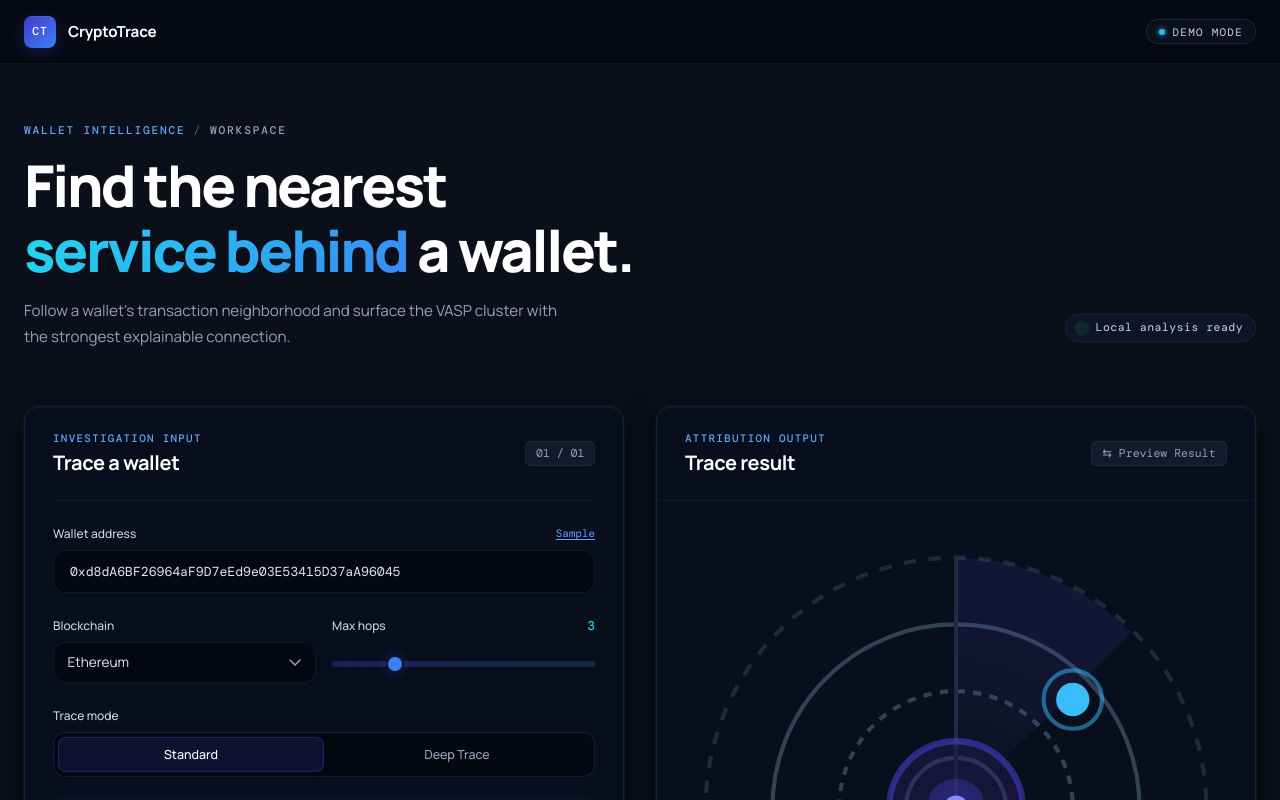
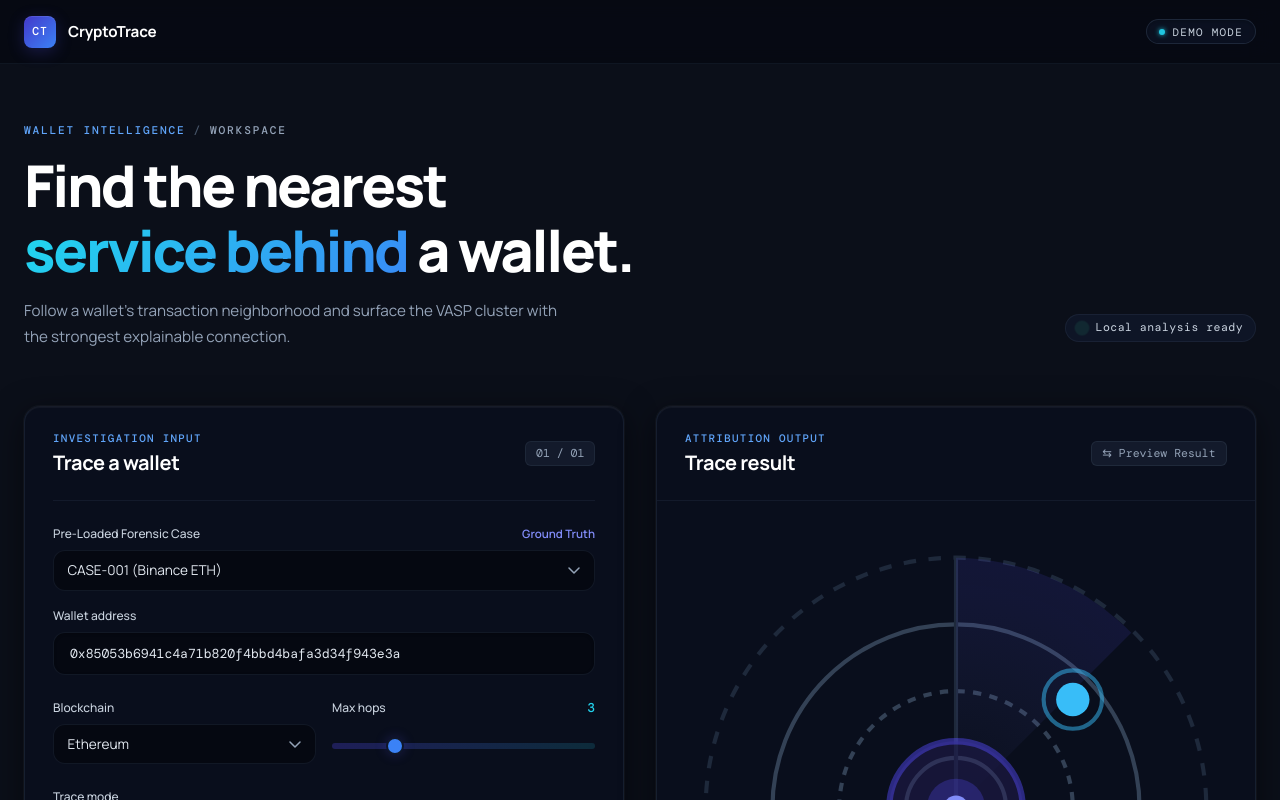
Before and after one commit to shreeyadav06/CryptoTrace, a React (Vite) app in the folder frontend/: page / in a window 1280 px wide. Both pictures are taken after a click on the button "Start Investigation →". Shown: the top 800 px of the page. Built offline with nearby package versions, Linux system fonts and the light colour scheme.

Commit message:
feat(UI): add Tron TRC-20 selection and pre-loaded forensic cases dropdown

```diff
--- a/frontend/src/components/WalletInput.jsx
+++ b/frontend/src/components/WalletInput.jsx
@@ -1,19 +1,51 @@
 import { useState } from 'react'
 
-const CHAINS = ['Ethereum', 'Bitcoin', 'Polygon', 'Arbitrum']
+const CHAINS = ['Ethereum', 'Tron (TRC-20)', 'Bitcoin', 'Polygon', 'Arbitrum']
 
-const SAMPLE_ADDRESS = '0x742d35Cc6634C0532925a3b844Bc454e4438f44e'
+const PRESET_CASES = [
+  {
+    id: 'CASE-001',
+    label: 'CASE-001 (Binance ETH)',
+    address: '0x85053b6941c4a71b820f4bbd4bafa3d34f943e3a',
+    chain: 'Ethereum',
+  },
+  {
+    id: 'CASE-002',
+    label: 'CASE-002 (OFAC Lazarus)',
+    address: '0xc3bfbab68c680a962fb9c3193b6fd2736b7db275',
+    chain: 'Ethereum',
+  },
+  {
+    id: 'CASE-003',
+    label: 'CASE-003 (Unassigned)',
+    address: '0xf27eced4cde3b613ddbe5ea119969efe60151b20',
+    chain: 'Ethereum',
+  },
+  {
+    id: 'CASE-TRON-001',
+    label: 'CASE-TRON-001 (Tron TRC-20 Laundering)',
+    address: 'TYG6n3s2K9mXkRt8UvWz3yBc1DeFa45678',
+    chain: 'Tron (TRC-20)',
+  },
+]
 
 function WalletInput({ onTrace, isLoading = false }) {
-  const [walletAddress, setWalletAddress] = useState('0xd8dA6BF26964aF9D7eEd9e03E53415D37aA96045')
+  const [walletAddress, setWalletAddress] = useState('0x85053b6941c4a71b820f4bbd4bafa3d34f943e3a')
   const [chain, setChain] = useState('Ethereum')
   const [maxHops, setMaxHops] = useState(3)
   const [mode, setMode] = useState('standard')
   const [error, setError] = useState('')
+  const [selectedCase, setSelectedCase] = useState('CASE-001')
 
-  function fillSample() {
-    setWalletAddress(SAMPLE_ADDRESS)
-    setError('')
+  function handleSelectCase(e) {
+    const caseId = e.target.value
+    setSelectedCase(caseId)
+    const found = PRESET_CASES.find((c) => c.id === caseId)
+    if (found) {
+      setWalletAddress(found.address)
+      setChain(found.chain)
+      setError('')
+    }
   }
 
   function handleSubmit(e) {
@@ -26,7 +58,12 @@ function WalletInput({ onTrace, isLoading = false }) {
     }
 
     setError('')
-    onTrace({ wallet_address: addr, chain, max_hops: Number(maxHops), mode })
+    onTrace({
+      wallet_address: addr,
+      chain: chain.includes('Tron') ? 'tron' : chain.toLowerCase(),
+      max_hops: Number(maxHops),
+      mode
+    })
   }
 
   return (
@@ -41,19 +78,40 @@ function WalletInput({ onTrace, isLoading = false }) {
         <span className="form-step">01 / 01</span>
       </div>
 
+      {/* Ground Truth Presets */}
+      <div className="field-group" style={{ marginBottom: '1rem' }}>
+        <div className="field-label-row">
+          <label className="field-label" htmlFor="preset-case-select">Pre-Loaded Forensic Case</label>
+          <span style={{ fontSize: '0.72rem', color: '#818cf8', fontWeight: 600 }}>Ground Truth</span>
+        </div>
+        <select
+          className="field-select"
+          id="preset-case-select"
+          value={selectedCase}
+          onChange={handleSelectCase}
+        >
+          {PRESET_CASES.map((c) => (
+            <option key={c.id} value={c.id}>{c.label}</option>
+          ))}
+        </select>
+      </div>
+
       {/* Wallet Address */}
       <div className="field-group">
         <div className="field-label-row">
           <label className="field-label" htmlFor="wallet-address">Wallet address</label>
-          <button className="sample-link" type="button" onClick={fillSample}>Sample</button>
         </div>
         <input
           className="field-input"
           id="wallet-address"
           type="text"
           value={walletAddress}
-          onChange={(e) => { setWalletAddress(e.target.value); setError('') }}
-          placeholder="Enter wallet address..."
+          onChange={(e) => {
+            setWalletAddress(e.target.value)
+            setSelectedCase('')
+            setError('')
+          }}
+          placeholder="Enter 0x... (EVM) or T... (Tron) wallet address"
           spellCheck={false}
           autoComplete="off"
         />
--- a/frontend/src/data/mockData.js
+++ b/frontend/src/data/mockData.js
@@ -118,6 +118,56 @@ export const mockTraceResponses = {
     edges: [],
     graph: { nodes: 1, edges: 0 },
   },
+
+  'tyg6n3s2k9mxkrt8uvwz3ybc1defa45678': {
+    success: true,
+    case_id: 'CASE-TRON-001',
+    chain: 'tron',
+    attribution: {
+      vasp_name: 'Binance',
+      vasp_type: 'Detected VASP (TRC-20)',
+      confidence: 80,
+    },
+    trace: {
+      hops: 2,
+      transactions_analyzed: 2,
+      path_found: true,
+    },
+    evidence: [
+      {
+        type: 'Trace signal 1',
+        description: '2-hop relationship to verified Binance address (vasp).',
+      },
+      {
+        type: 'Peeling Chain Detected',
+        description: 'Peeling chain transfer pattern identified across transaction hops.',
+      },
+    ],
+    typologies: ['Peeling Chain', 'Rapid Pass-Through'],
+    risk_flags: [],
+    nodes: [
+      { id: 'TYG6n3s2K9mXkRt8UvWz3yBc1DeFa45678', label: 'Target Wallet', type: 'target', hop: 0, risk: 'NONE' },
+      { id: 'T9yD14Nj9j7xAB4dbGeiX9h8unkKHXU97', label: 'Intermediary (Peeling Hop)', type: 'intermediary', hop: 1, risk: 'NONE' },
+      { id: 'TMuA6YqfCeX8ehbfYEG5y7S4DQzsJ3Wjpp', label: 'Binance: TRC20 Hot Wallet', type: 'vasp', hop: 2, risk: 'NONE' },
+    ],
+    edges: [
+      {
+        source: 'TYG6n3s2K9mXkRt8UvWz3yBc1DeFa45678',
+        target: 'T9yD14Nj9j7xAB4dbGeiX9h8unkKHXU97',
+        tx_hash: '0x7a8b9c0d1e2f3a4b5c6d7e8f9a0b1c2d3e4f5a6b7c8d9e0f1a2b3c4d5e6f7a8b',
+        value: 50000.0,
+        timestamp: '2026-09-08T10:00:00',
+      },
+      {
+        source: 'T9yD14Nj9j7xAB4dbGeiX9h8unkKHXU97',
+        target: 'TMuA6YqfCeX8ehbfYEG5y7S4DQzsJ3Wjpp',
+        tx_hash: '0x1a2b3c4d5e6f7a8b9c0d1e2f3a4b5c6d7e8f9a0b1c2d3e4f5a6b7c8d9e0f1a2b',
+        value: 49950.0,
+        timestamp: '2026-09-08T10:07:00',
+      },
+    ],
+    graph: { nodes: 3, edges: 2 },
+  },
 }
 
 // Fallback-of-last-resort if the traced address doesn't match ANY known case
```
